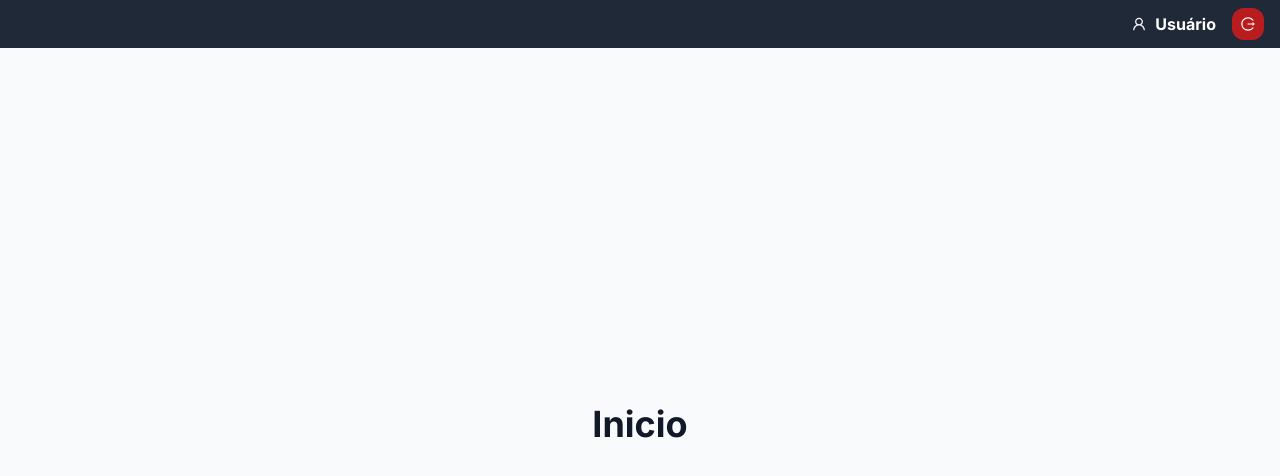
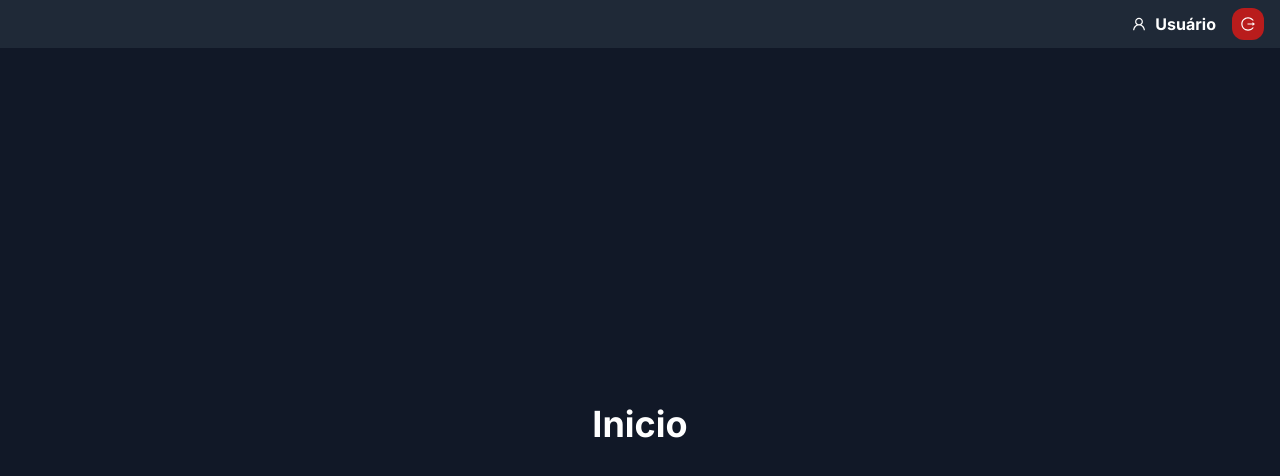
Before and after one commit to Ahnitam/nexjs_front_challenge, a Next.js app: page / in a window 1280 px wide. Shown: the top 476 px of the page. Built offline with nearby package versions, Linux system fonts and the light colour scheme.

Commit message:
chore: change to only one color

```diff
--- a/src/styles/globals.css
+++ b/src/styles/globals.css
@@ -3,7 +3,7 @@
 @tailwind utilities;
 
 body {
-  @apply bg-slate-50 dark:bg-gray-900 text-gray-900 dark:text-white;
+  @apply bg-gray-900 text-white;
 }
 
 @layer utilities {
```
